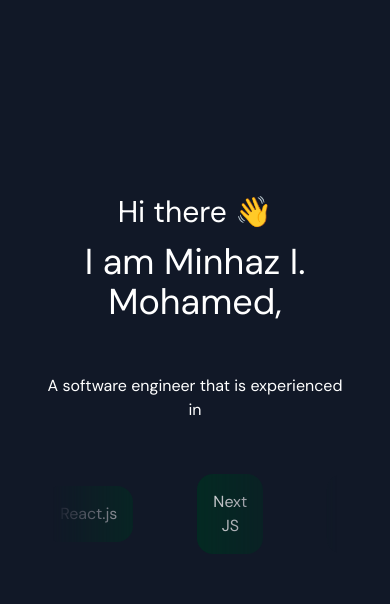
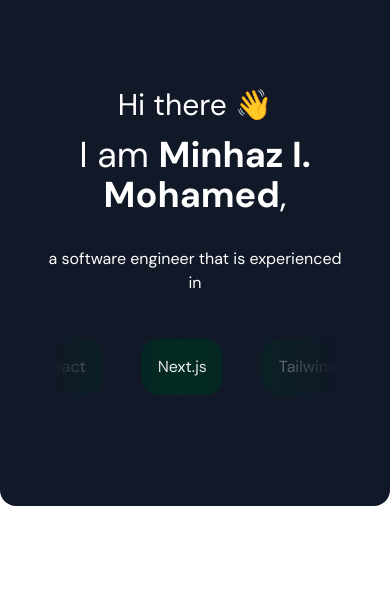
Before and after one commit to MinhazI/minhaz-portfolio-website, a Next.js app: page / in a window 390 px wide. Shown: the top 604 px of the page. Built offline with nearby package versions, Linux system fonts and the light colour scheme.

Commit message:
Made some responsive changes

```diff
--- a/app/components/AboutSection.tsx
+++ b/app/components/AboutSection.tsx
@@ -7,13 +7,12 @@ function AboutSection() {
     <div className="grid grid-cols-1 md:grid-cols-2 py-20 px-10 rounded-t-3xl align-middle">
       <div className="grid-cols-1 flex justify-center items-center align-middle pt-20 md:pt-0">
         <Image
-          className="block m-auto rounded-full"
+          className="block m-auto rounded-full w-[50%] h-auto"
           alt="Minhaz I Mohamed"
           src="https://1nmzfzttiydo8mgt.public.blob.vercel-storage.com/Minhaz%20Irphan%20Mohamed-tQ754YBL1BzOXlto49btBo0WQ64fXh"
           width={0}
           height={0}
           sizes="100vw"
-          style={{ width: "50%", height: "auto" }}
         />
       </div>
       <div className="grid-cols-1 pt-20 md:pt-0">
--- a/app/components/CompaniesWorkedAt.tsx
+++ b/app/components/CompaniesWorkedAt.tsx
@@ -20,7 +20,7 @@ const CompaniesWorkedAt: NextPage = () => {
           width={0}
           height={9}
           sizes="100vw"
-          className="px-2 w-[30%] h-[85%] md:h-[85%] md:w-[10%]"
+          className="px-2 w-[30%] h-[85%] md:h-[90%] md:w-[10%]"
         />
 
         <Image
@@ -31,7 +31,7 @@ const CompaniesWorkedAt: NextPage = () => {
           width={0}
           height={9}
           sizes="100vw"
-          className="px-2 w-[30%] h-[85%] md:h-[85%] md:w-[10%]"
+          className="px-2 w-[30%] h-[85%] md:h-[90%] md:w-[10%]"
         />
 
         <Image
@@ -42,7 +42,7 @@ const CompaniesWorkedAt: NextPage = () => {
           width={0}
           height={9}
           sizes="100vw"
-          className="px-2 w-[30%] h-[85%] md:h-[85%] md:w-[10%]"
+          className="px-2 w-[30%] h-[85%] md:h-[90%] md:w-[10%]"
         />
       </div>
     </div>
--- a/app/components/Header.tsx
+++ b/app/components/Header.tsx
@@ -3,10 +3,12 @@ import HeaderTechStack from "./HeaderTechStack";
 
 function Header() {
   return (
-    <div className="grid grid-cols-1 min-h-[90vh] text-justify md:text-center align-middle bg-gray-900 px-10 lg:px-0 py-20 lg:py-0 rounded-b-2xl">
+    <div className="grid grid-cols-1 min-h-[60vh] md:min-h-[80vh] text-justify md:text-center align-middle bg-gray-900 px-10 lg:px-0 py-20 lg:py-0 rounded-b-2xl">
       <div className="flex flex-col justify-center text-white text-center">
         <h2 className="text-3xl text-center">Hi there 👋</h2>
-        <h1 className="text-4xl pt-3 pb-3">I am Minhaz I. Mohamed,</h1>
+        <h1 className="text-4xl pt-3 pb-3">
+          I am <span className="font-bold">Minhaz I. Mohamed</span>,
+        </h1>
 
         {/* <div className="md: max-w-[800px] m-auto my-0">
           <p className="pt-5">
@@ -55,8 +57,8 @@ function Header() {
           <HeaderTechStack
             items={[
               "TypeScript",
-              "React.js",
-              "Next JS",
+              "React",
+              "Next.js",
               "Tailwind CSS",
               "JavaScript",
               "Team player",
--- a/app/components/HeaderTechStack.tsx
+++ b/app/components/HeaderTechStack.tsx
@@ -43,14 +43,14 @@ const HeaderTechStack: NextPage<CarouselProps> = ({ items }) => {
 
   return (
     <div className="bottom-0">
-      <p className="my-10">A software engineer that is experienced in</p>
+      <p className="my-5">a software engineer that is experienced in</p>
       <div className="w-11/12 inline-flex flex-nowrap my-3 overflow-hidden [mask-image:_linear-gradient(to_right,transparent_0,_black_128px,_black_calc(100%-200px),transparent_100%)]">
         <ul
-          className="flex items-center justify-center md:justify-start [&_li]:mx-8 animate-infinite-scroll "
+          className="flex items-center justify-center md:justify-start [&_li]:mx-5 md:[&_li]:mx-8 animate-infinite-scroll "
           ref={carouselRef}
         >
           {items.map((item, index) => (
-            <li key={index} className="bg-emerald-950 p-4 rounded-2xl">
+            <li key={index} className="bg-emerald-950 p-4 rounded-2xl w-max">
               <p>{item}</p>
             </li>
           ))}
```
